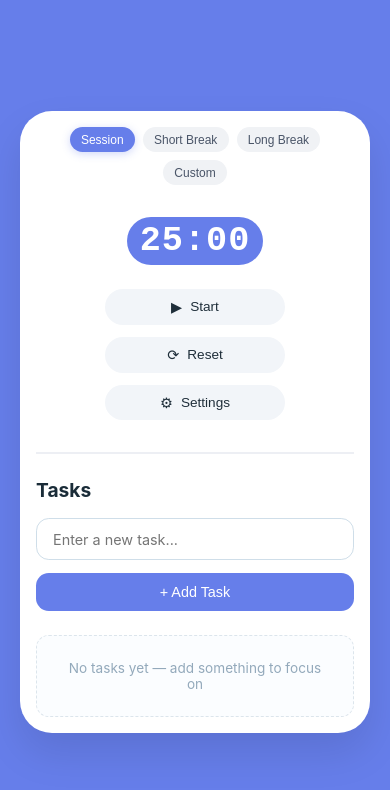
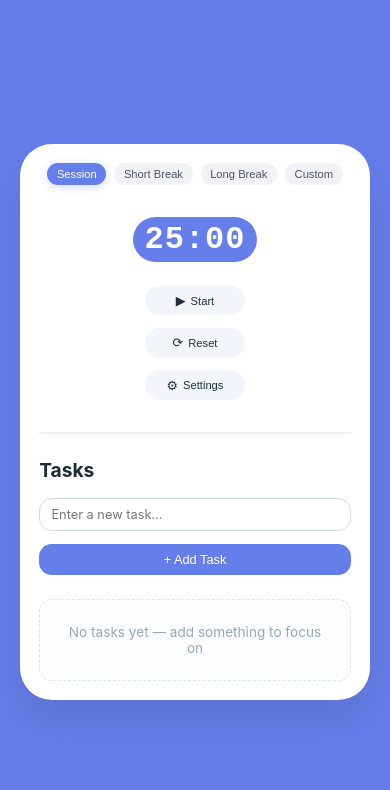
Before and after one commit to TDigitalCortex/Pomodoro-Timer, a plain HTML site: page index.html in a window 390 px wide. Drawn offline with Linux system fonts and the light colour scheme.

Commit message:
Update index.html

```diff
--- a/index.html
+++ b/index.html
@@ -93,6 +93,7 @@
       gap: 1.5rem;
       margin: 1.5rem 0;
       transition: all 0.3s ease;
+      flex-wrap: wrap;
     }
 
     .icon-btn {
@@ -108,7 +109,6 @@
       font-weight: 500;
       color: #1f2e3a;
       font-size: 1rem;
-      flex: 0 1 auto;
       justify-content: center;
     }
 
@@ -389,8 +389,9 @@
       transform: translateY(-2px);
     }
 
-    /* ========== RESPONSIVE BUTTON RESIZING (REVERTED) ========== */
+    /* ========== RESPONSIVE DESIGN - BUTTONS GET SMALLER AND STACK ========== */
 
+    /* Tablet (768px and below) */
     @media (max-width: 768px) {
       .timer-card {
         padding: 1.5rem;
@@ -420,28 +421,35 @@
       }
     }
 
-    @media (max-width: 600px) {
+    /* Mobile (650px and below) - buttons stack and get smaller */
+    @media (max-width: 650px) {
       .action-buttons {
         flex-direction: column;
+        align-items: center;
         gap: 0.8rem;
-        align-items: center;
       }
 
       .icon-btn {
-        width: 100%;
-        max-width: 200px;
-        padding: 0.7rem 1rem;
-        font-size: 0.9rem;
-        justify-content: center;
+        width: auto;
+        min-width: 140px;
+        padding: 0.6rem 1.1rem;
+        font-size: 0.85rem;
       }
 
       .btn-icon {
-        font-size: 1rem;
+        font-size: 0.95rem;
+      }
+    }
+
+    /* Small Mobile (550px and below) - buttons get even smaller */
+    @media (max-width: 550px) {
+      .timer-card {
+        padding: 1.2rem;
       }
 
       .timer-digits {
-        font-size: 2.8rem;
-        padding: 0.3rem 1rem;
+        font-size: 3rem;
+        padding: 0.35rem 1rem;
       }
 
       .mode-selector {
@@ -453,6 +461,16 @@
         font-size: 0.8rem;
       }
 
+      .icon-btn {
+        min-width: 120px;
+        padding: 0.55rem 1rem;
+        font-size: 0.8rem;
+      }
+
+      .btn-icon {
+        font-size: 0.9rem;
+      }
+
       .task-input-container {
         flex-direction: column;
         gap: 0.8rem;
@@ -460,29 +478,28 @@
 
       .add-task-btn {
         width: 100%;
-        padding: 0.7rem;
+        padding: 0.6rem;
+        font-size: 0.85rem;
       }
     }
 
+    /* Mobile (480px and below) - even smaller buttons */
     @media (max-width: 480px) {
-      .timer-card {
-        padding: 1rem;
-      }
-
       .timer-digits {
-        font-size: 2.2rem;
-        padding: 0.25rem 0.8rem;
-        letter-spacing: 1px;
+        font-size: 2.5rem;
+        padding: 0.3rem 0.9rem;
+        letter-spacing: 2px;
       }
 
       .icon-btn {
-        max-width: 180px;
-        padding: 0.6rem 0.8rem;
-        font-size: 0.85rem;
+        min-width: 110px;
+        padding: 0.5rem 0.9rem;
+        font-size: 0.75rem;
+        gap: 6px;
       }
 
       .btn-icon {
-        font-size: 0.9rem;
+        font-size: 0.85rem;
       }
 
       .mode-btn {
@@ -501,20 +518,60 @@
       }
     }
 
-    @media (max-width: 380px) {
+    /* Extra Small (400px and below) - smallest buttons */
+    @media (max-width: 400px) {
       .timer-digits {
-        font-size: 1.8rem;
-        padding: 0.2rem 0.6rem;
+        font-size: 2rem;
+        padding: 0.25rem 0.7rem;
+        letter-spacing: 1px;
       }
 
       .icon-btn {
-        max-width: 150px;
+        min-width: 100px;
+        padding: 0.45rem 0.8rem;
+        font-size: 0.7rem;
+        gap: 5px;
+      }
+
+      .btn-icon {
+        font-size: 0.8rem;
+      }
+
+      .mode-btn {
+        padding: 0.3rem 0.6rem;
+        font-size: 0.7rem;
+      }
+
+      .task-input-field {
         padding: 0.5rem 0.7rem;
         font-size: 0.8rem;
       }
 
+      .add-task-btn {
+        padding: 0.5rem 0.8rem;
+        font-size: 0.8rem;
+      }
+
+      .task-text {
+        font-size: 0.8rem;
+      }
+    }
+
+    /* Tiny (340px and below) */
+    @media (max-width: 340px) {
+      .icon-btn {
+        min-width: 90px;
+        padding: 0.4rem 0.7rem;
+        font-size: 0.65rem;
+      }
+
       .btn-icon {
-        font-size: 0.85rem;
+        font-size: 0.75rem;
+      }
+
+      .timer-digits {
+        font-size: 1.8rem;
+        padding: 0.2rem 0.6rem;
       }
     }
   </style>
```
